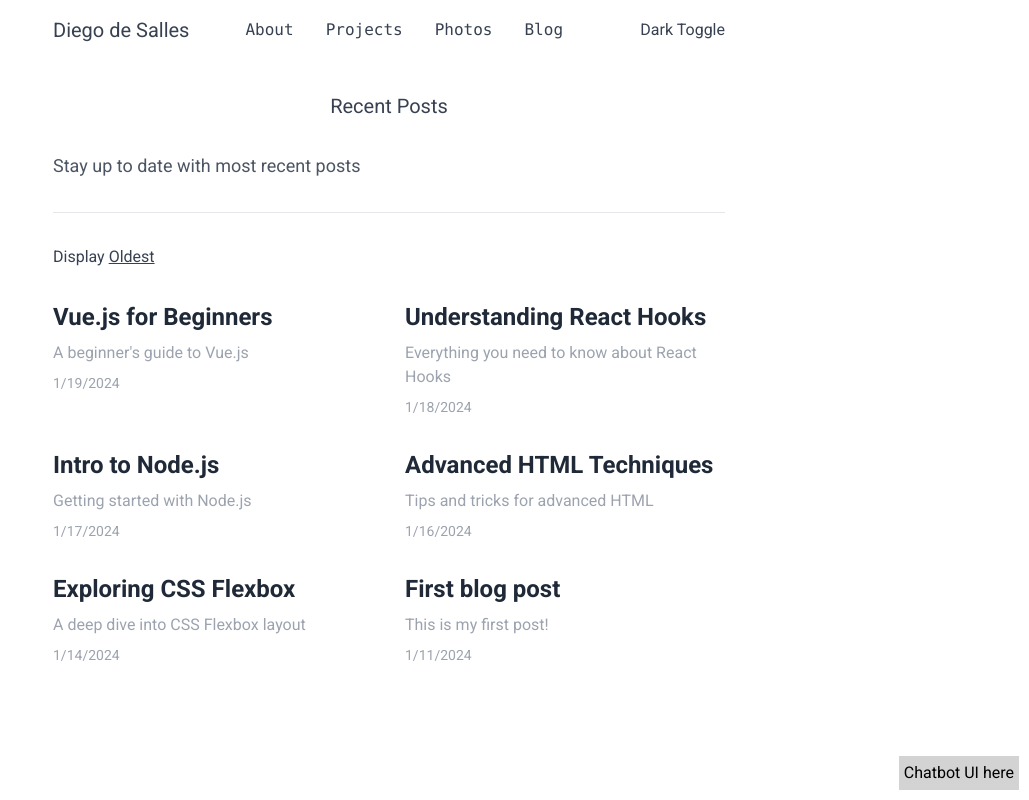
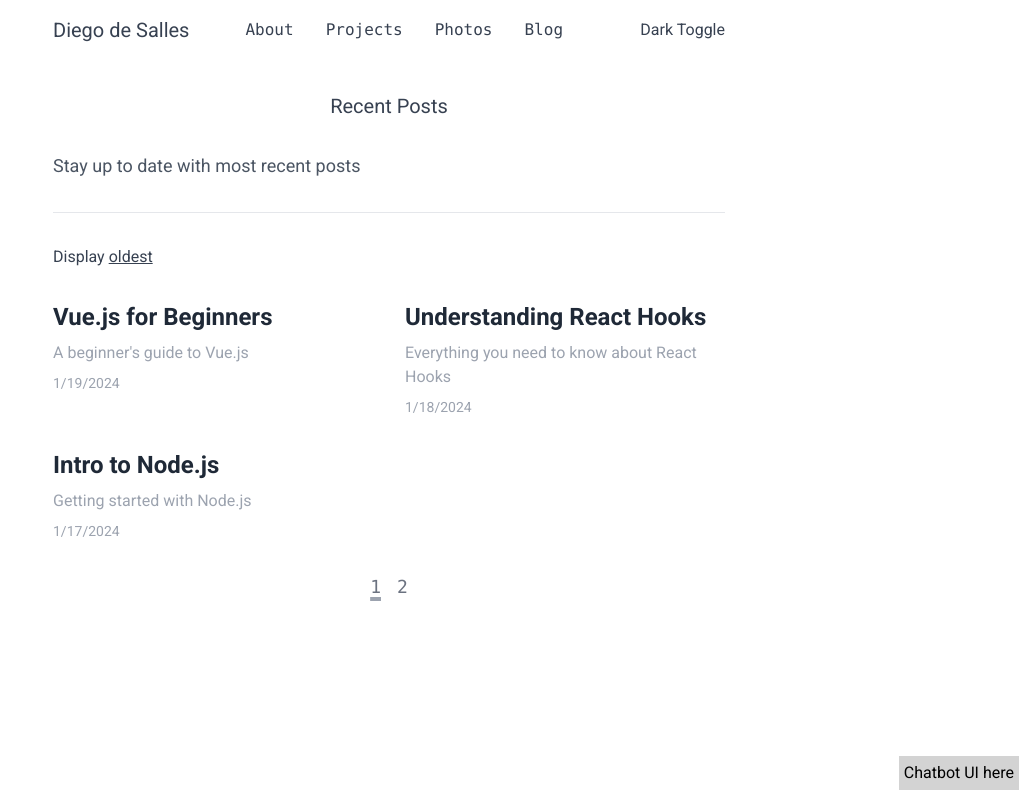
Before and after one commit to DiegodeSalles/blog-nextjs, a Next.js app: page /blog in a window 1280 px wide. Shown: the whole page, without its empty margins (251-1280 px from the left). Built offline with nearby package versions, Linux system fonts and the light colour scheme.

Commit message:
Created a pagination component and added it to the blog list page.

```diff
--- a/app/blog/page.js
+++ b/app/blog/page.js
@@ -1,10 +1,18 @@
+import Pagination from "@/components/pagination";
 import { getPosts } from "@/lib/posts";
 import Link from "next/link";
 
 export default async function BlogPostsPage({ searchParams }) {
   const tags = searchParams.tags?.split(",");
   const order = searchParams.order ?? "newest";
-  const posts = await getPosts({ tags, newest: order === "newest" });
+  const page = searchParams.page ?? 1;
+  const limit = searchParams.limit ?? 3;
+  const { posts, pageCount } = await getPosts({
+    tags,
+    newest: order === "newest",
+    page,
+    limit,
+  });
 
   return (
     <>
@@ -20,12 +28,12 @@
         Display&nbsp;
         {order === "newest" && (
           <Link href="/blog?order=oldest" className="underline">
-            Oldest
+            oldest
           </Link>
         )}
         {order === "oldest" && (
           <Link href="/blog?order=newest" className="underline">
-            Newest
+            newest
           </Link>
         )}
       </div>
@@ -51,6 +59,9 @@
           );
         })}
       </ul>
+      <div className="mt-8">
+        <Pagination pageCount={pageCount} />
+      </div>
     </>
   );
 }
--- /dev/null
+++ b/components/pagination.js
@@ -0,0 +1,38 @@
+"use client";
+
+import Link from "next/link";
+import { useSearchParams } from "next/navigation";
+import { usePathname } from "next/navigation";
+
+export default function Pagination({ pageCount }) {
+  const searchParams = useSearchParams();
+  const pathname = usePathname();
+  const pages = [];
+  const page = Number(searchParams.get("page") ?? 1);
+  for (let i = 1; i <= pageCount; i++) {
+    pages.push(i);
+  }
+
+  return (
+    <ul className="flex justify-center space-x-4 font-mono text-lg">
+      {pages.map((pageNumber) => {
+        const params = new URLSearchParams(searchParams);
+        params.set("page", pageNumber.toString());
+        return (
+          <li key={pageNumber}>
+            <Link
+              className={`${
+                pageNumber === page
+                  ? "decoration-gray-400 underline-offset-4 underline decoration-4"
+                  : ""
+              } text-gray-500 dark:text-gray-400`}
+              href={`${pathname}?${params.toString()}`}
+            >
+              {pageNumber}
+            </Link>
+          </li>
+        );
+      })}
+    </ul>
+  );
+}
--- a/lib/posts.js
+++ b/lib/posts.js
@@ -59,5 +59,11 @@
     });
   }
 
-  return filteredPosts;
+  const startIndex = (page - 1) * limit;
+  const endIndex = page * limit;
+
+  return {
+    posts: filteredPosts.slice(startIndex, endIndex),
+    pageCount: Math.ceil(filteredPosts.length / limit),
+  };
 }
```
